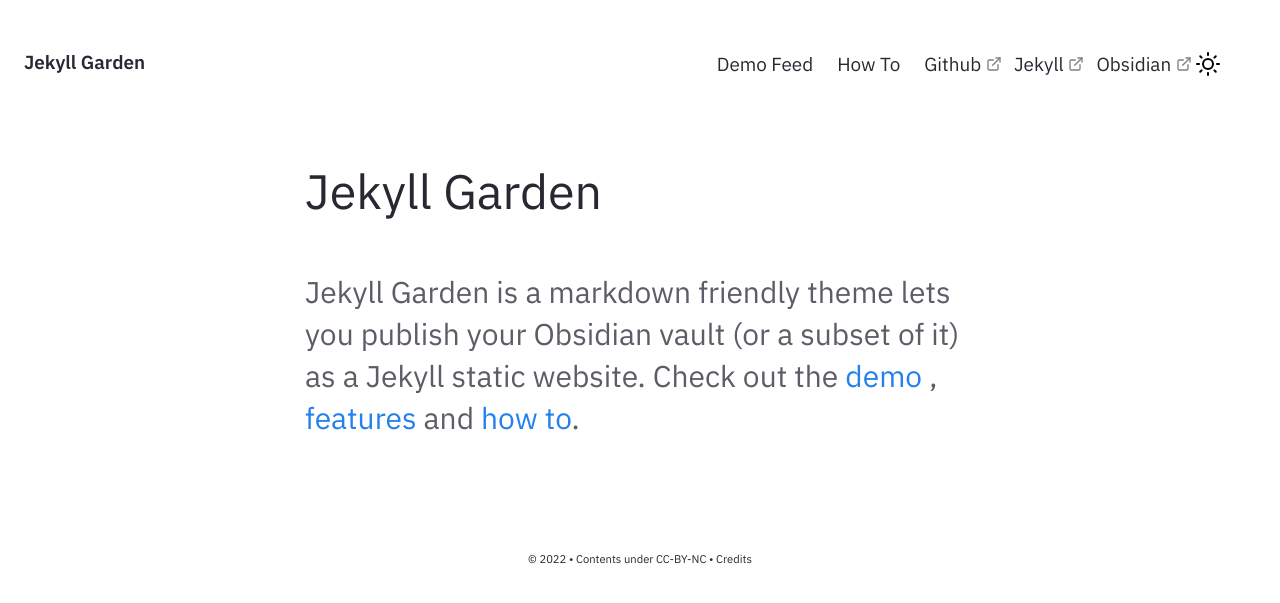
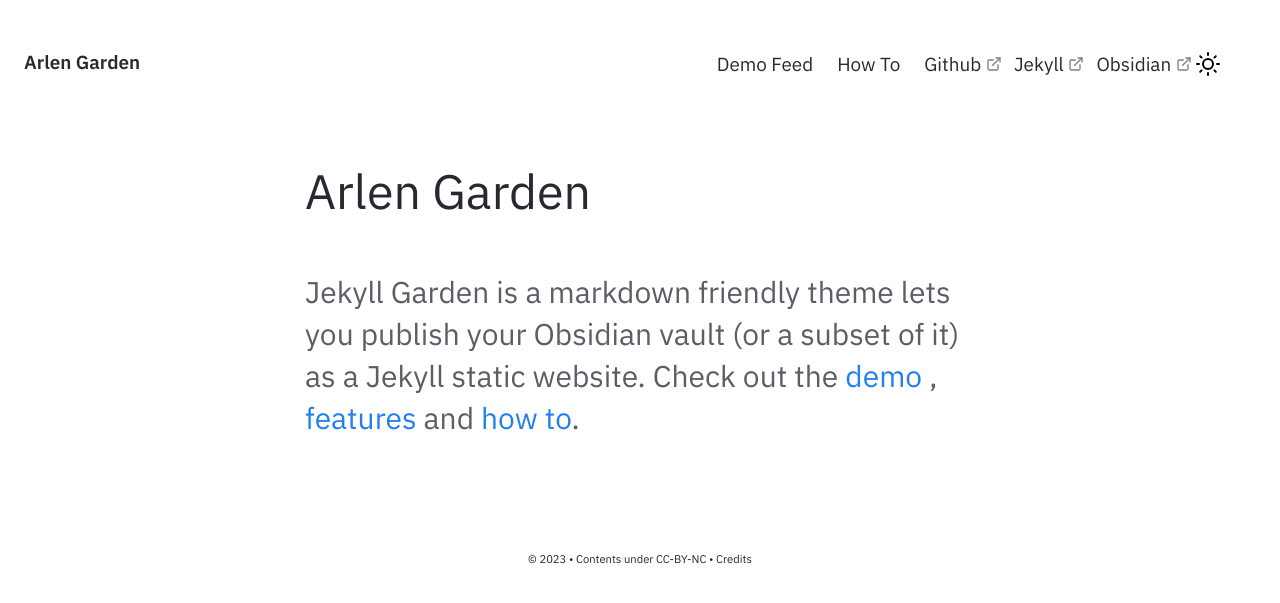
Before and after one commit to arlenzhang256/arlenzhang.github.io, a Jekyll site: the page built from pages/index.md, in a window 1280 px wide. Shown: the top 603 px of the page. Built offline with Jekyll 4.4.1, drawn with Linux system fonts in a browser that asks for light colours.

Commit message:
Update _config.yml

```diff
--- a/_config.yml
+++ b/_config.yml
@@ -19,7 +19,7 @@
 # in the templates via {{ site.myvariable }}.
 
 # URL is the base hostname with protocol for your site, eg http://example.com
-url: "" # the base hostname & protocol for your site, e.g. http://example.com
+url: "http://arlenzhang.github.io" # the base hostname & protocol for your site, e.g. http://example.com
 
 # If you want to install this jekyll in a subpath (eg /digitalgarden) set it here.
 # Else keep it Empty (DON'T PUT /; Keep it empty)
@@ -27,10 +27,10 @@ baseurl: ""
 
 # Website Header, Description, Footer year and text.
 # If you are deleting this, make sure you remove it from HTML files too
-heading: Jekyll Garden # Change this
-content: Obsidian ready Jekyll Theme
+heading: Arlen Garden # Change this
+content: Obsidian Digital Garden
 copyright:
-  year: © 2022
+  year: © 2023
   msg: Contents under CC-BY-NC
 
 # Set title and content for private & broken link tooltop
```
